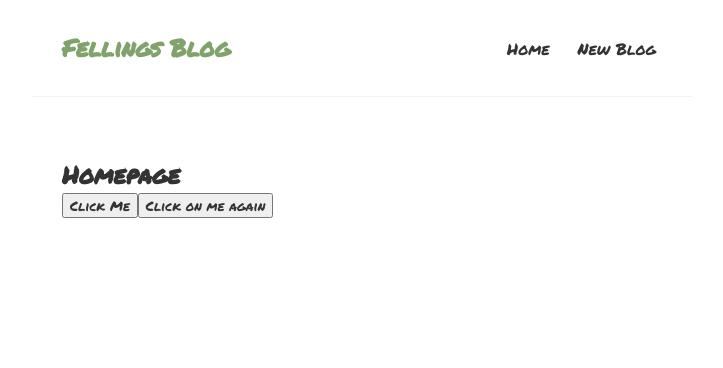
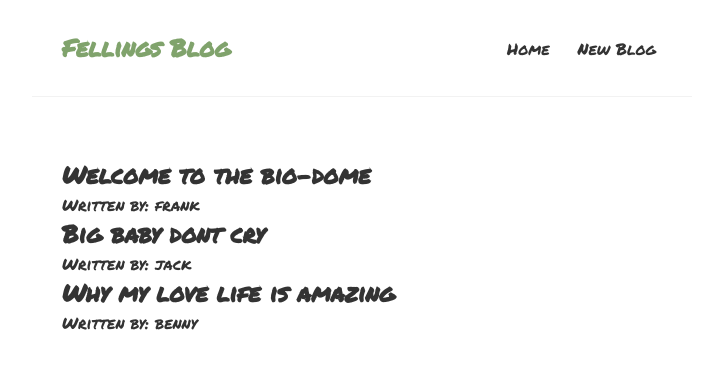
Before and after one commit to jonbleibdrey/feeling-blog, a React (Create React App) app: page / in a window 1280 px wide. Shown: the top 368 px of the page, without its empty margins (278-1001 px from the left). Built offline with nearby package versions, Linux system fonts and the light colour scheme.

Commit message:
added blog list

```diff
--- a/src/Home.js
+++ b/src/Home.js
@@ -1,24 +1,54 @@
-import React from 'react'
+import React from "react";
+import { useState } from "react";
+
 
 const Home = () => {
+  const [blogs, setBlogs] = useState([
+    {
+      title: "Welcome to the bio-dome",
+      body: "Lorem ipsum dolor sit amet, consectetur adipisicing elit. Hic assumenda omnis fugit sint ullam iusto consectetur officia similique, maxime quis! ",
+      author: "frank",
+      id: 1,
+    },
+    {
+      title: "Big baby dont cry",
+      body: "Lorem ipsum dolor sit amet, consectetur adipisicing elit. Hic assumenda omnis fugit sint ullam iusto consectetur officia similique, maxime quis!",
+      author: "jack",
+      id: 2,
+    },
+    {
+      title: "Why my love life is amazing",
+      body: "Lorem ipsum dolor sit amet, consectetur adipisicing elit. Hic assumenda omnis fugit sint ullam iusto consectetur officia similique, maxime quis!",
+      author: "benny",
+      id: 3,
+    },
+  ]);
+  // const [updateName, setUpdateName] = useState("mario")
+  // const [updateAge, setAge] = useState(25)
 
-  const handleClick = (e) => {
-    console.log("hello baby", e)
-  }
+  // const handleClick = () => {
+  // setUpdateName("luigi")
+  // setAge(35)
+  // }
 
-  const handleClickAgain = (name, e) =>{
-    console.log("hello" + name, e.target)
+  // const handleClickAgain = (name, e) =>{
+  //   console.log("hello" + name, e.target)
 
-  }
+  // }
 
   return (
-    <div className='home'>
-      <h2>Homepage</h2>
-      <button onClick={handleClick}>Click Me</button>
-      <button onClick={(e)=>handleClickAgain(" mario", e)}>Click on me again</button>
+    <div className="home">
+      {blogs.map((blog)=> (
+        <div className="blog-preview" key={blog.id}>
+          <h2>{blog.title}</h2>
+          <p>Written by: {blog.author}</p>
+        </div>
+      ))}
+      {/* <p>{updateName} is {updateAge} years old</p>
+      <button onClick={handleClick}>Click Me</button> */}
+      {/* <button onClick={(e)=>handleClickAgain(" mario", e)}>Click on me again</button> */}
+    </div>
+  );
+};
 
-    </div>
-  )
-}
-
-export default Home
+export default Home;
```
